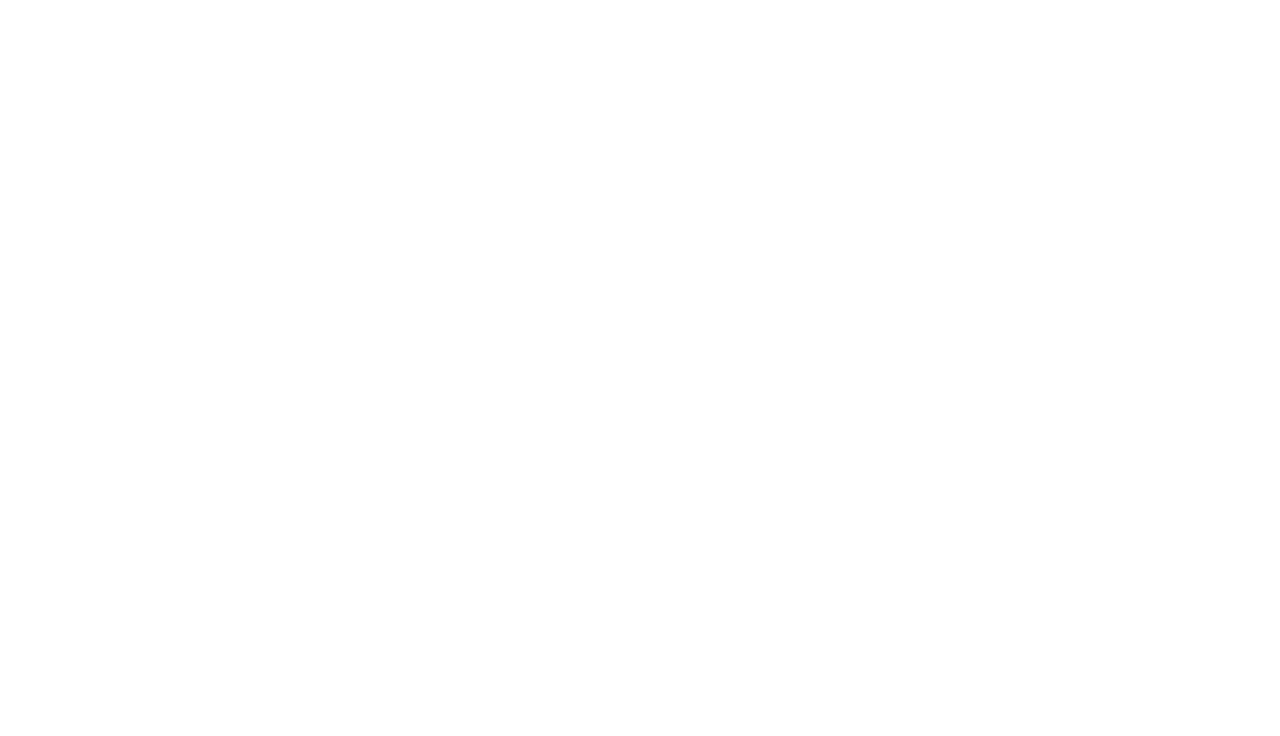
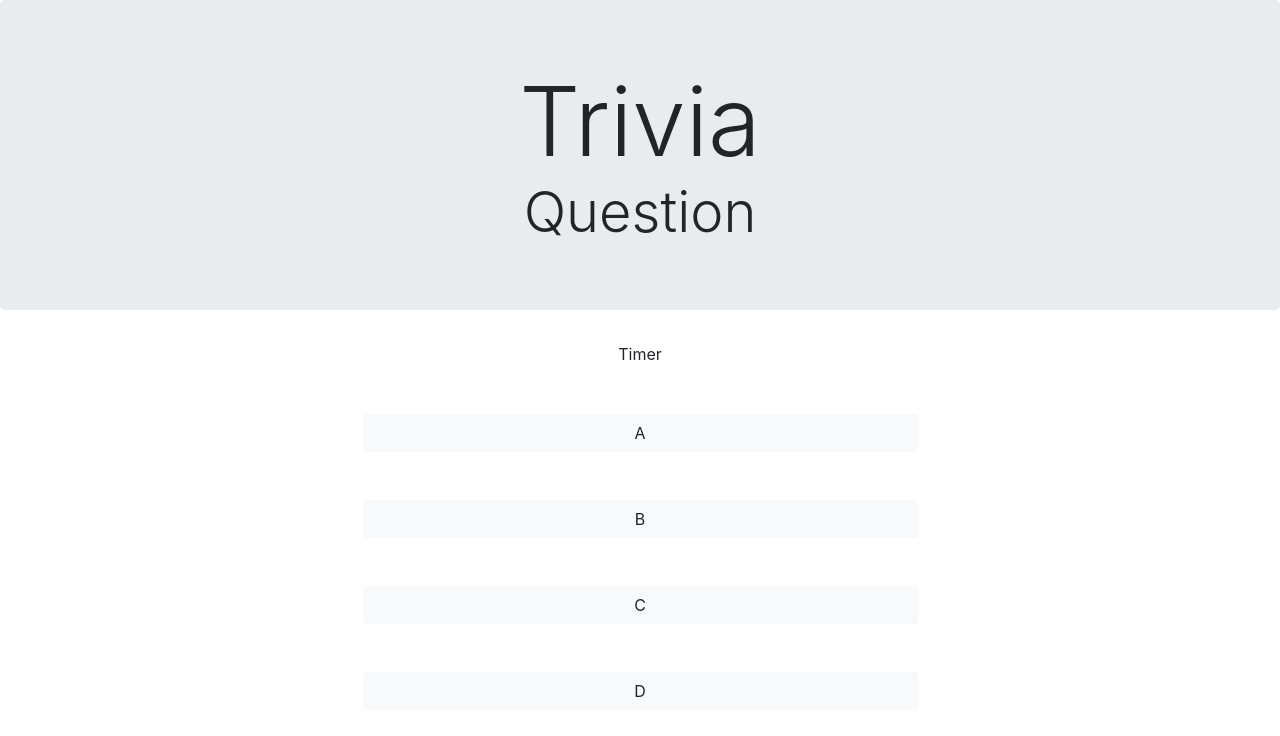
Before and after one commit to AndrewBrooking/Trivia-Game, a plain HTML site: page index.html in a window 1280 px wide. Drawn offline with nearby package versions, Linux system fonts and the light colour scheme.

Commit message:
Added basic layout

```diff
--- a/index.html
+++ b/index.html
@@ -1,6 +1,7 @@
 <!DOCTYPE html>
 
 <html lang="en">
+
 <head>
     <meta charset="UTF-8">
     <meta name="viewport" content="width=device-width, initial-scale=1.0">
@@ -12,23 +13,69 @@
     <link rel="stylesheet" href="./assets/css/reset.css">
 
     <!-- Bootstrap CSS -->
-    <link rel="stylesheet" href="https://stackpath.bootstrapcdn.com/bootstrap/4.3.1/css/bootstrap.min.css" integrity="sha384-ggOyR0iXCbMQv3Xipma34MD+dH/1fQ784/j6cY/iJTQUOhcWr7x9JvoRxT2MZw1T" crossorigin="anonymous">
+    <link rel="stylesheet" href="https://stackpath.bootstrapcdn.com/bootstrap/4.3.1/css/bootstrap.min.css"
+        integrity="sha384-ggOyR0iXCbMQv3Xipma34MD+dH/1fQ784/j6cY/iJTQUOhcWr7x9JvoRxT2MZw1T" crossorigin="anonymous">
 
     <!-- Local CSS -->
     <link rel="stylesheet" href="./assets/css/style.css">
 </head>
+
 <body>
 
+    <div class="jumbotron text-center">
+        <div class="row">
+            <span class="col mx-auto display-1" id="title">Trivia</span>
+        </div>
+
+        <div class="row">
+            <span class="col mx-auto display-4" id="question">Question</span>
+        </div>
+    </div>
+
+    <div class="container mx-auto text-center">
+        <!-- Timer -->
+        <div class="row">
+            <span class="col mx-auto" id="timer">Timer</span>
+        </div>
+
+        <!-- Answer A -->
+        <div class="row w-50 mx-auto my-5 text-center">
+            <button class="col btn btn-light w-100 mx-auto" id="choice-1">A</button>
+        </div>
+
+        <!-- Answer B -->
+        <div class="row w-50 mx-auto my-5 text-center">
+            <button class="col btn btn-light w-100 mx-auto" id="choice-2">B</button>
+        </div>
+
+        <!-- Answer C -->
+        <div class="row w-50 mx-auto my-5 text-center">
+            <button class="col btn btn-light w-100 mx-auto" id="choice-3">C</button>
+        </div>
+
+        <!-- Answer D -->
+        <div class="row w-50 mx-auto my-5 text-center">
+            <button class="col btn btn-light w-100 mx-auto" id="choice-4">D</button>
+        </div>
+    </div>
+
     <!-- jQuery -->
-    <script src="https://code.jquery.com/jquery-3.3.1.slim.min.js" integrity="sha384-q8i/X+965DzO0rT7abK41JStQIAqVgRVzpbzo5smXKp4YfRvH+8abtTE1Pi6jizo" crossorigin="anonymous"></script>
+    <script src="https://code.jquery.com/jquery-3.3.1.slim.min.js"
+        integrity="sha384-q8i/X+965DzO0rT7abK41JStQIAqVgRVzpbzo5smXKp4YfRvH+8abtTE1Pi6jizo" crossorigin="anonymous">
+    </script>
 
     <!-- Popper -->
-    <script src="https://cdnjs.cloudflare.com/ajax/libs/popper.js/1.14.7/umd/popper.min.js" integrity="sha384-UO2eT0CpHqdSJQ6hJty5KVphtPhzWj9WO1clHTMGa3JDZwrnQq4sF86dIHNDz0W1" crossorigin="anonymous"></script>
+    <script src="https://cdnjs.cloudflare.com/ajax/libs/popper.js/1.14.7/umd/popper.min.js"
+        integrity="sha384-UO2eT0CpHqdSJQ6hJty5KVphtPhzWj9WO1clHTMGa3JDZwrnQq4sF86dIHNDz0W1" crossorigin="anonymous">
+    </script>
 
     <!-- Bootstrap -->
-    <script src="https://stackpath.bootstrapcdn.com/bootstrap/4.3.1/js/bootstrap.min.js" integrity="sha384-JjSmVgyd0p3pXB1rRibZUAYoIIy6OrQ6VrjIEaFf/nJGzIxFDsf4x0xIM+B07jRM" crossorigin="anonymous"></script>
+    <script src="https://stackpath.bootstrapcdn.com/bootstrap/4.3.1/js/bootstrap.min.js"
+        integrity="sha384-JjSmVgyd0p3pXB1rRibZUAYoIIy6OrQ6VrjIEaFf/nJGzIxFDsf4x0xIM+B07jRM" crossorigin="anonymous">
+    </script>
 
     <!-- App -->
     <script src="./assets/javascript/app.js"></script>
 </body>
+
 </html>
```
